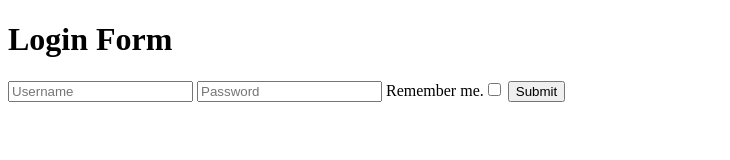
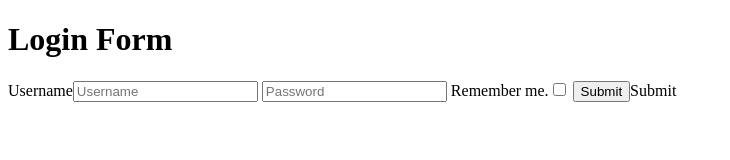
Before and after one commit to acciojob/remember-me-login-form-devanshumankar, a website: page main.html in a window 1280 px wide. Shown: the whole page, without its empty margins (0-730 px from the left). Drawn offline with Linux system fonts and the light colour scheme.

Commit message:
created a submission

```diff
--- a/main.html
+++ b/main.html
@@ -10,10 +10,10 @@
 	<!-- the entire body must be written by student -->
 	<h1>Login Form</h1>
 	<form>
-		<input type="text" placeholder="Username" id="username">
+		<label for="username">Username</label><input type="text" placeholder="Username" id="username">
 		<input type="password" placeholder="Password" id="password">
 		<label for="checkbox">Remember me.</label><input type='checkbox' id="checkbox">
-		<button type="submit" id="submit">Submit</button>
+		<input type="submit" value="Submit" id="submit">Submit</button>
 		<button type="submit" id="existing">Login as existing user</button>
 	</form>
     <script type="text/javascript" src="./script.js">
```
